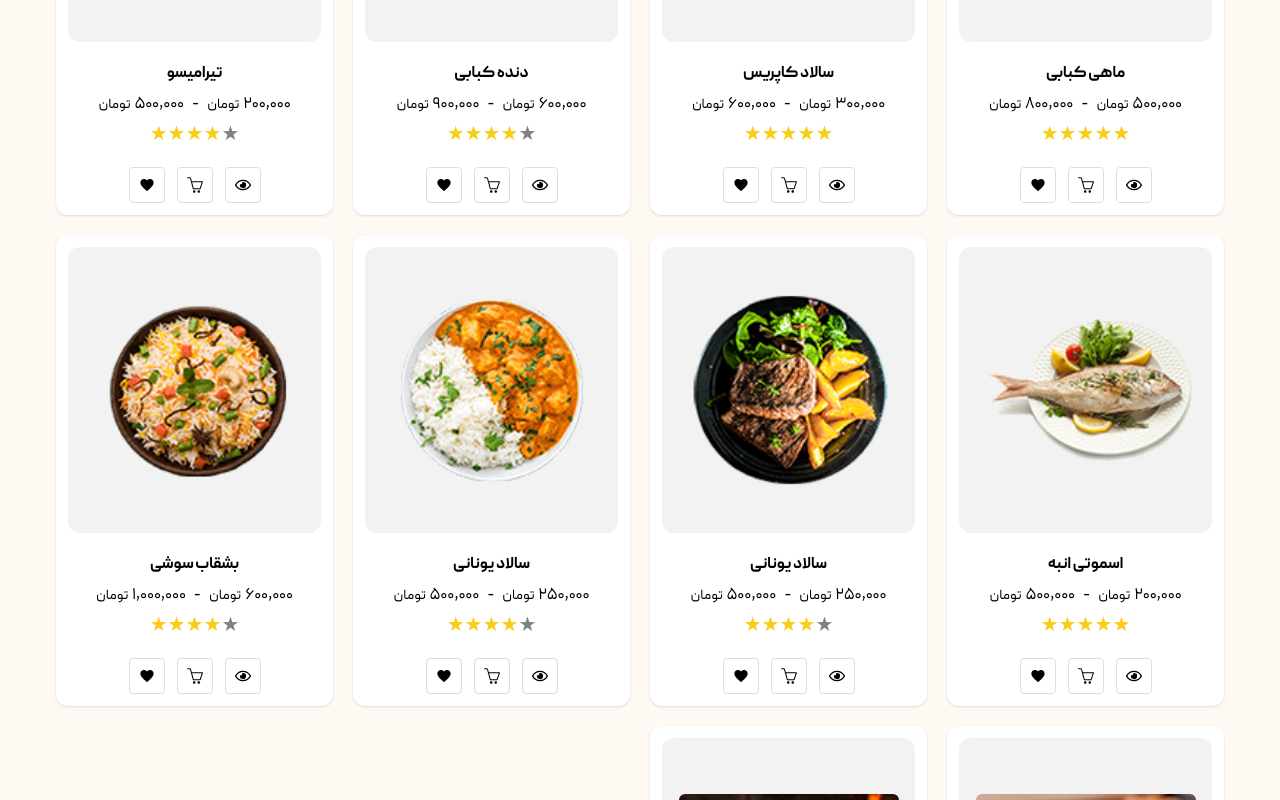
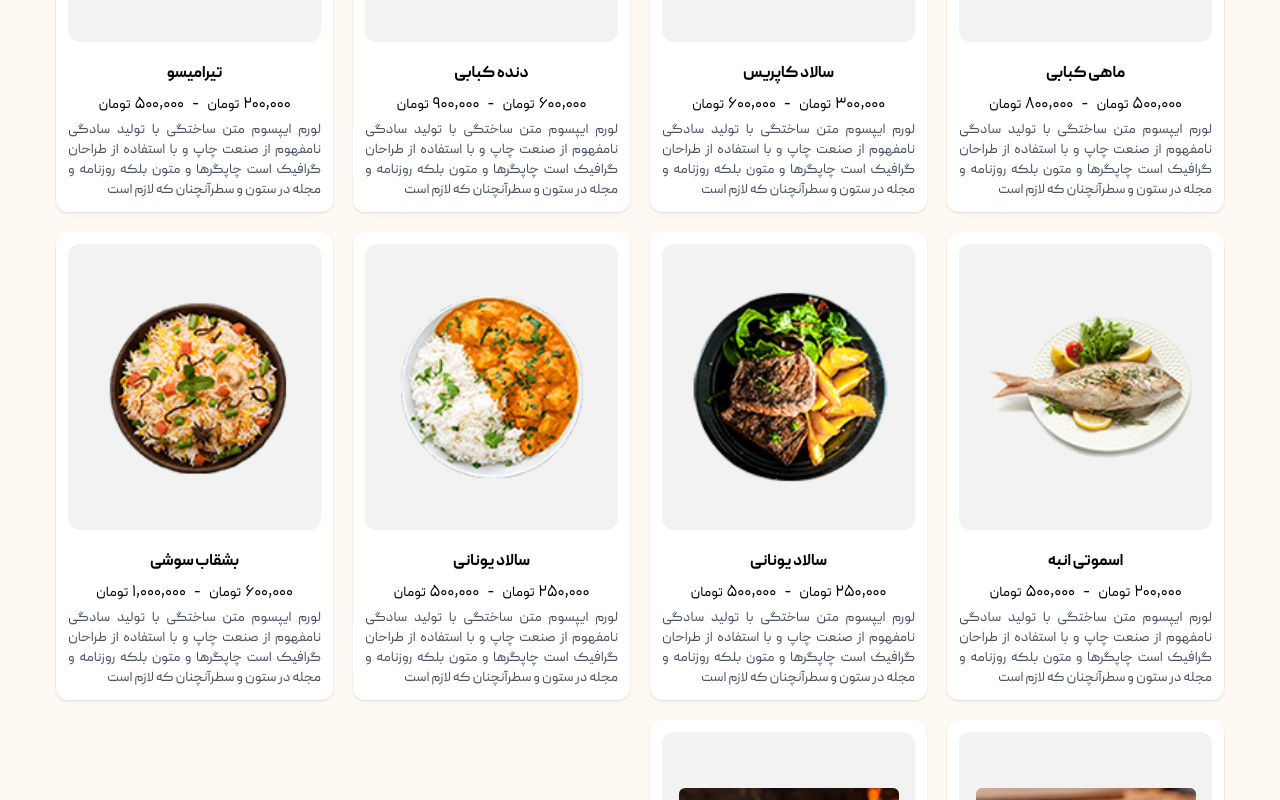
Before and after one commit to AmirHossein137/shop, a Next.js app: page / in a window 1280 px wide. Shown: the part 800-1600 px from the top of the page. Built offline with nearby package versions, Linux system fonts and the light colour scheme.

Commit message:
add text

```diff
--- a/src/components/home/HomePage.jsx
+++ b/src/components/home/HomePage.jsx
@@ -11,6 +11,7 @@ const HomePage = () => {
       maxprice: "800000",
       image: "/images/food-1.png",
       rate: 5,
+      text: "لورم ایپسوم متن ساختگی با تولید سادگی نامفهوم از صنعت چاپ و با استفاده از طراحان گرافیک است چاپگرها و متون بلکه روزنامه و مجله در ستون و سطرآنچنان که لازم است",
     },
     {
       id: 2,
@@ -19,6 +20,7 @@ const HomePage = () => {
       maxprice: "600000",
       image: "/images/food-2.png",
       rate: 5,
+      text: "لورم ایپسوم متن ساختگی با تولید سادگی نامفهوم از صنعت چاپ و با استفاده از طراحان گرافیک است چاپگرها و متون بلکه روزنامه و مجله در ستون و سطرآنچنان که لازم است",
     },
     {
       id: 3,
@@ -27,6 +29,7 @@ const HomePage = () => {
       maxprice: "900000",
       image: "/images/food-3.png",
       rate: 4,
+      text: "لورم ایپسوم متن ساختگی با تولید سادگی نامفهوم از صنعت چاپ و با استفاده از طراحان گرافیک است چاپگرها و متون بلکه روزنامه و مجله در ستون و سطرآنچنان که لازم است",
     },
     {
       id: 4,
@@ -35,6 +38,7 @@ const HomePage = () => {
       maxprice: "500000",
       image: "/images/food-4.png",
       rate: 4,
+      text: "لورم ایپسوم متن ساختگی با تولید سادگی نامفهوم از صنعت چاپ و با استفاده از طراحان گرافیک است چاپگرها و متون بلکه روزنامه و مجله در ستون و سطرآنچنان که لازم است",
     },
     {
       id: 5,
@@ -43,6 +47,7 @@ const HomePage = () => {
       maxprice: "500000",
       image: "/images/food-5.png",
       rate: 5,
+      text: "لورم ایپسوم متن ساختگی با تولید سادگی نامفهوم از صنعت چاپ و با استفاده از طراحان گرافیک است چاپگرها و متون بلکه روزنامه و مجله در ستون و سطرآنچنان که لازم است",
     },
     {
       id: 6,
@@ -51,6 +56,7 @@ const HomePage = () => {
       maxprice: "500000",
       image: "/images/food-6.png",
       rate: 4,
+      text: "لورم ایپسوم متن ساختگی با تولید سادگی نامفهوم از صنعت چاپ و با استفاده از طراحان گرافیک است چاپگرها و متون بلکه روزنامه و مجله در ستون و سطرآنچنان که لازم است",
     },
     {
       id: 7,
@@ -59,6 +65,7 @@ const HomePage = () => {
       maxprice: "500000",
       image: "/images/food-7.png",
       rate: 4,
+      text: "لورم ایپسوم متن ساختگی با تولید سادگی نامفهوم از صنعت چاپ و با استفاده از طراحان گرافیک است چاپگرها و متون بلکه روزنامه و مجله در ستون و سطرآنچنان که لازم است",
     },
     {
       id: 8,
@@ -67,6 +74,7 @@ const HomePage = () => {
       maxprice: "1000000",
       image: "/images/food-8.png",
       rate: 4,
+      text: "لورم ایپسوم متن ساختگی با تولید سادگی نامفهوم از صنعت چاپ و با استفاده از طراحان گرافیک است چاپگرها و متون بلکه روزنامه و مجله در ستون و سطرآنچنان که لازم است",
     },
     {
       id: 9,
@@ -75,6 +83,7 @@ const HomePage = () => {
       maxprice: "800000",
       image: "/images/food-9.png",
       rate: 5,
+      text: "لورم ایپسوم متن ساختگی با تولید سادگی نامفهوم از صنعت چاپ و با استفاده از طراحان گرافیک است چاپگرها و متون بلکه روزنامه و مجله در ستون و سطرآنچنان که لازم است",
     },
     {
       id: 10,
@@ -83,6 +92,7 @@ const HomePage = () => {
       maxprice: "500000",
       image: "/images/food-10.png",
       rate: 5,
+      text: "لورم ایپسوم متن ساختگی با تولید سادگی نامفهوم از صنعت چاپ و با استفاده از طراحان گرافیک است چاپگرها و متون بلکه روزنامه و مجله در ستون و سطرآنچنان که لازم است",
     },
   ];
 
@@ -110,7 +120,7 @@ const HomePage = () => {
           <button className="text-[#666]">خرچنگ قرمز</button>
         </div>
         <div className="w-[1200px] max-w-full mx-auto px-4">
-            <Cart fooods={fooods}/>
+          <Cart fooods={fooods} />
         </div>
       </div>
     </div>
--- a/src/components/modules/Cart.jsx
+++ b/src/components/modules/Cart.jsx
@@ -43,17 +43,17 @@ const Cart = ({ fooods }) => {
               <span className="text-sm">تومان</span>
             </div>
           </div>
-
-  <div className="flex items-center justify-center">
+          <p className="text-sm text-justify text-gray-600">{item.text}</p>
+          {/* <div className="flex items-center justify-center">
     <ReactStars
       value={item.rate}
       size={20}
       color2="#facc15"
       edit={false}
     />
-  </div>
+  </div> */}
 
-  <div className="flex items-center justify-center gap-3 mt-4">
+          {/* <div className="flex items-center justify-center gap-3 mt-4">
     <button className="w-9 h-9 flex items-center justify-center border border-[#ddd] rounded">
       <FaRegEye />
     </button>
@@ -63,9 +63,8 @@ const Cart = ({ fooods }) => {
     <button className="w-9 h-9 flex items-center justify-center border border-[#ddd] rounded">
       <MdFavorite />
     </button>
+  </div> */}
         </div>
-</div>
-
       ))}
     </div>
   );
```
Lines whose indentation alone changed are shown as unchanged.
